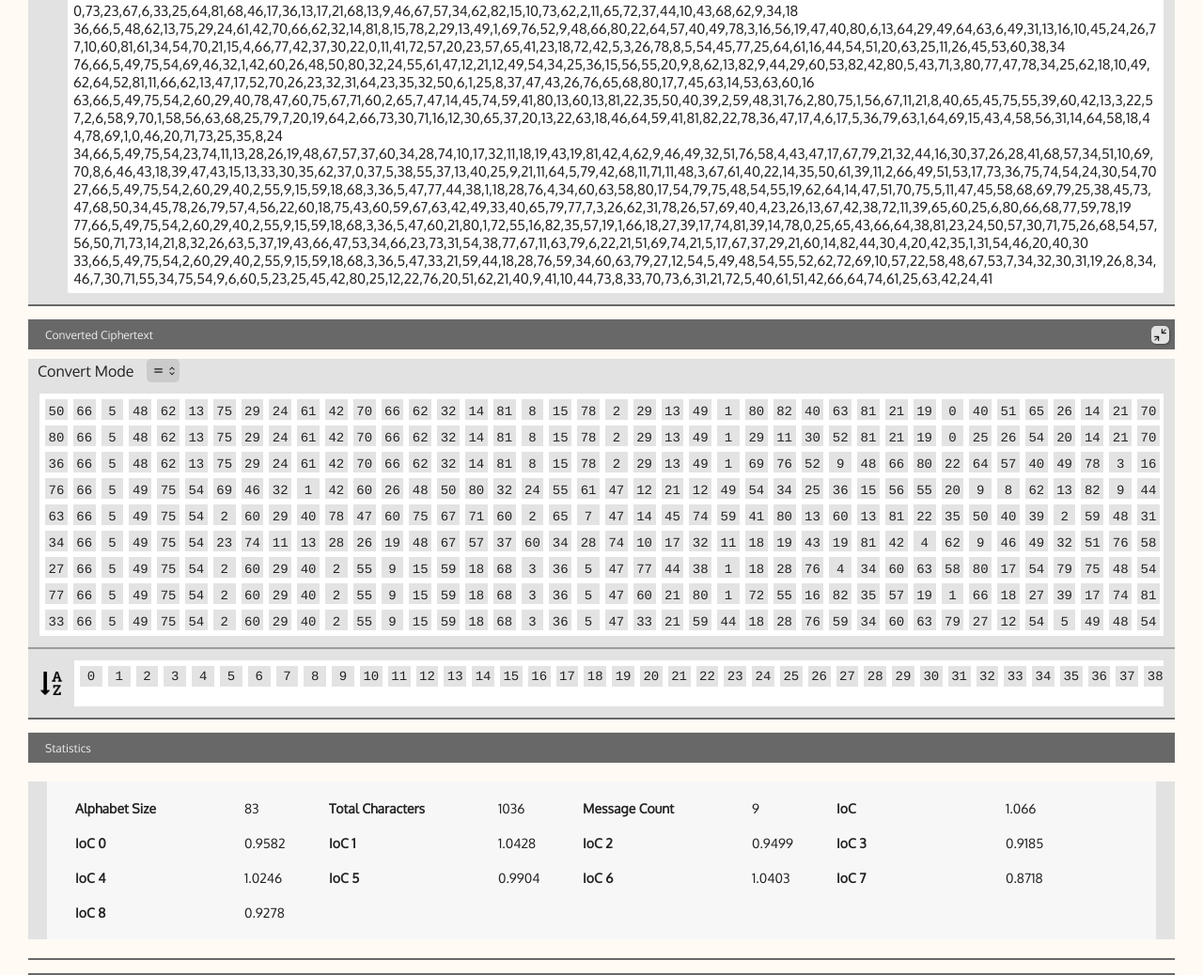
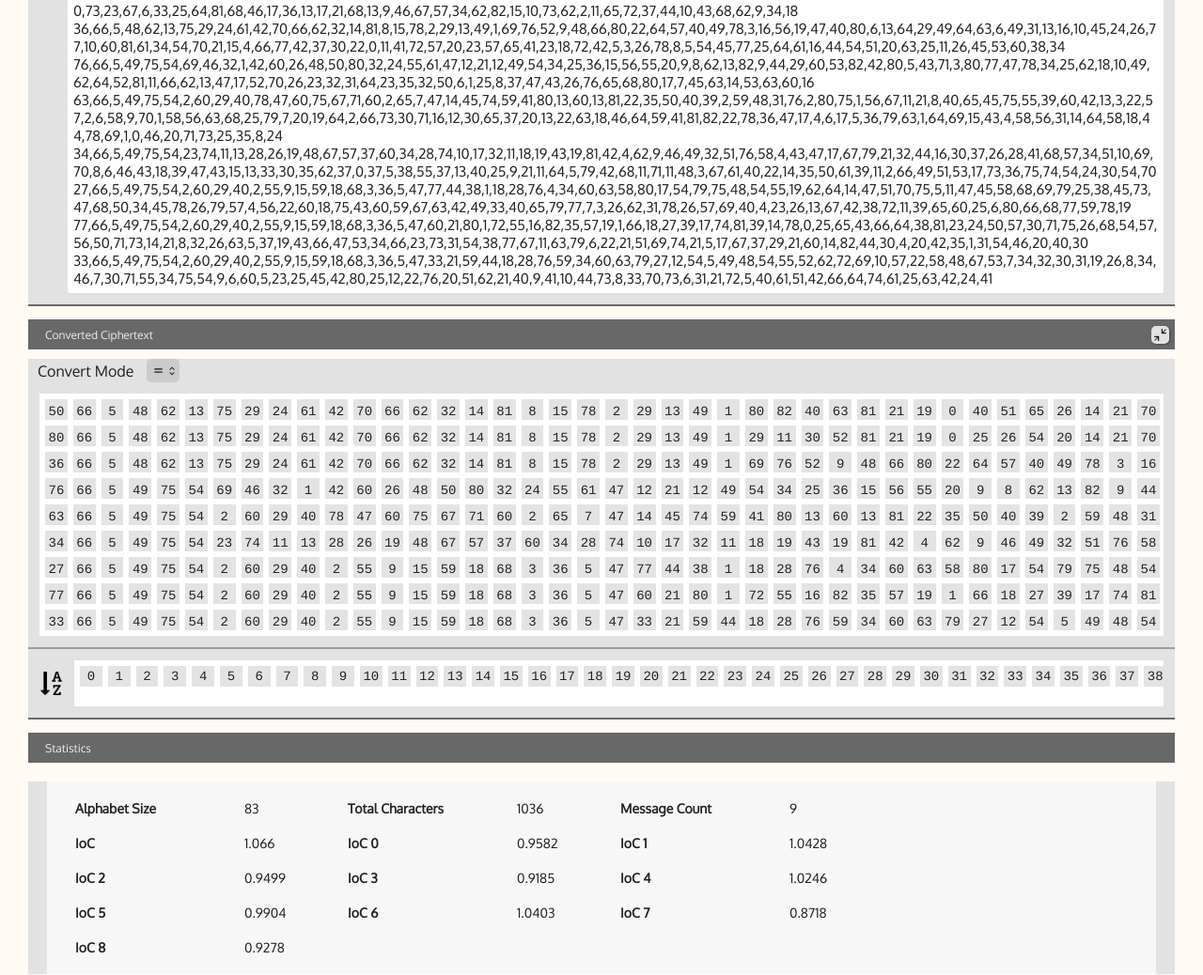
Before and after one commit to tomster12/web-analysis, a plain HTML site: page index.html in a window 1280 px wide. Shown: the part 248-1286 px from the top of the page at 94% size. Drawn offline with nearby package versions, Linux system fonts and the light colour scheme.

Commit message:
Rejigged stats

```diff
--- a/index.css
+++ b/index.css
@@ -305,7 +305,7 @@ hr {
     flex-direction: row;
     align-items: center;
     margin: 1rem;
-    width: 25rem;
+    width: 27rem;
 }
 
 .stats-label {
```
